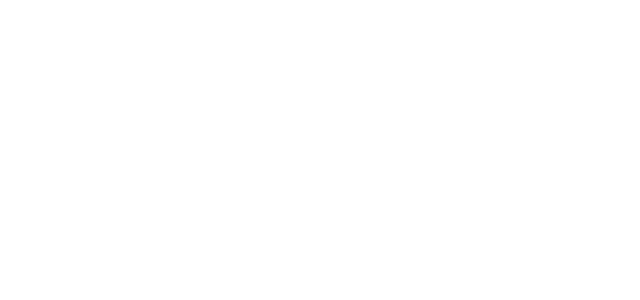
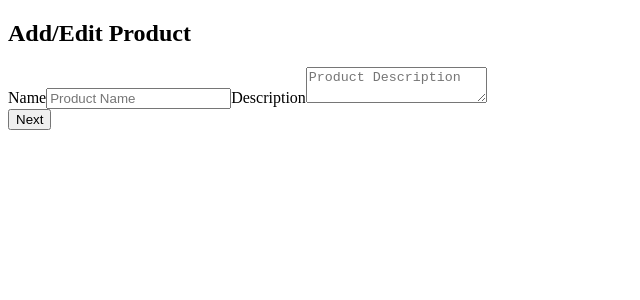
Before and after one commit to shafquatulbari/teebay, a React (Create React App) app in the folder frontend/: page /add-product in a window 1280 px wide. Before the commit this address had no page. Shown: the top 300 px of the page, without its empty margins (0-640 px from the left). Built offline with nearby package versions, Linux system fonts and the light colour scheme.

Commit message:
create multi-page form for adding and editing products
Built a multi-page form using React Hook Form for adding and editing products. Includes navigation for "next" and "back" steps with validation and submission functionality.

```diff
--- a/frontend/package.json
+++ b/frontend/package.json
@@ -8,6 +8,7 @@
     "graphql": "^16.10.0",
     "react": "^19.0.0",
     "react-dom": "^19.0.0",
+    "react-hook-form": "^7.54.2",
     "react-router-dom": "^7.1.1",
     "react-scripts": "5.0.1"
   },
--- a/frontend/src/App.js
+++ b/frontend/src/App.js
@@ -2,6 +2,7 @@
 import { BrowserRouter as Router, Routes, Route } from "react-router-dom";
 import Login from "./pages/Login";
 import Register from "./pages/Register";
+import MultiPageForm from "./pages/MultiPageForm";
 
 function App() {
   return (
@@ -9,6 +10,7 @@
       <Routes>
         <Route path="/login" element={<Login />} />
         <Route path="/register" element={<Register />} />
+        <Route path="/add-product" element={<MultiPageForm />} />
       </Routes>
     </Router>
   );
--- /dev/null
+++ b/frontend/src/pages/MultiPageForm.js
@@ -0,0 +1,99 @@
+import React, { useState } from "react";
+import { useForm, Controller } from "react-hook-form";
+
+const MultiPageForm = () => {
+  const [step, setStep] = useState(1);
+  const { control, handleSubmit, watch } = useForm({
+    defaultValues: {
+      name: "",
+      description: "",
+      price: "",
+      categoryId: "",
+    },
+  });
+
+  const onNext = () => {
+    setStep((prevStep) => prevStep + 1);
+  };
+
+  const onBack = () => {
+    setStep((prevStep) => prevStep - 1);
+  };
+
+  const onSubmit = (data) => {
+    console.log("Form Data Submitted:", data);
+    alert("Product added successfully!");
+  };
+
+  return (
+    <div>
+      <h2>Add/Edit Product</h2>
+      <form onSubmit={handleSubmit(onSubmit)}>
+        {step === 1 && (
+          <>
+            <label>Name</label>
+            <Controller
+              name="name"
+              control={control}
+              render={({ field }) => (
+                <input {...field} placeholder="Product Name" required />
+              )}
+            />
+            <label>Description</label>
+            <Controller
+              name="description"
+              control={control}
+              render={({ field }) => (
+                <textarea
+                  {...field}
+                  placeholder="Product Description"
+                  required
+                />
+              )}
+            />
+          </>
+        )}
+        {step === 2 && (
+          <>
+            <label>Price</label>
+            <Controller
+              name="price"
+              control={control}
+              render={({ field }) => (
+                <input {...field} type="number" placeholder="Price" required />
+              )}
+            />
+            <label>Category ID</label>
+            <Controller
+              name="categoryId"
+              control={control}
+              render={({ field }) => (
+                <input
+                  {...field}
+                  type="number"
+                  placeholder="Category ID"
+                  required
+                />
+              )}
+            />
+          </>
+        )}
+        <div>
+          {step > 1 && (
+            <button type="button" onClick={onBack}>
+              Back
+            </button>
+          )}
+          {step < 2 && (
+            <button type="button" onClick={onNext}>
+              Next
+            </button>
+          )}
+          {step === 2 && <button type="submit">Submit</button>}
+        </div>
+      </form>
+    </div>
+  );
+};
+
+export default MultiPageForm;
```
Also changed, not shown: 1 other file (tests, documents, lock files or other folders).
